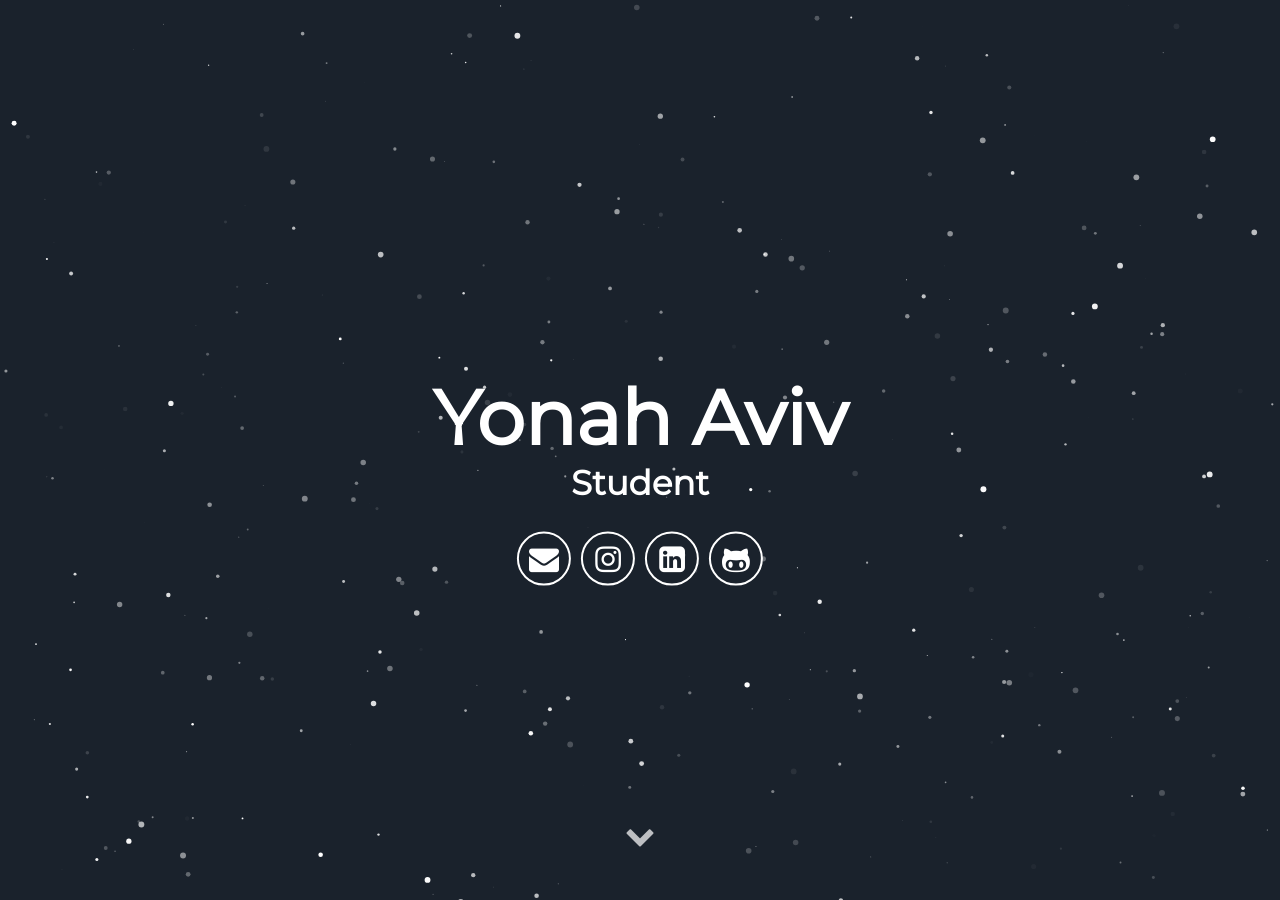
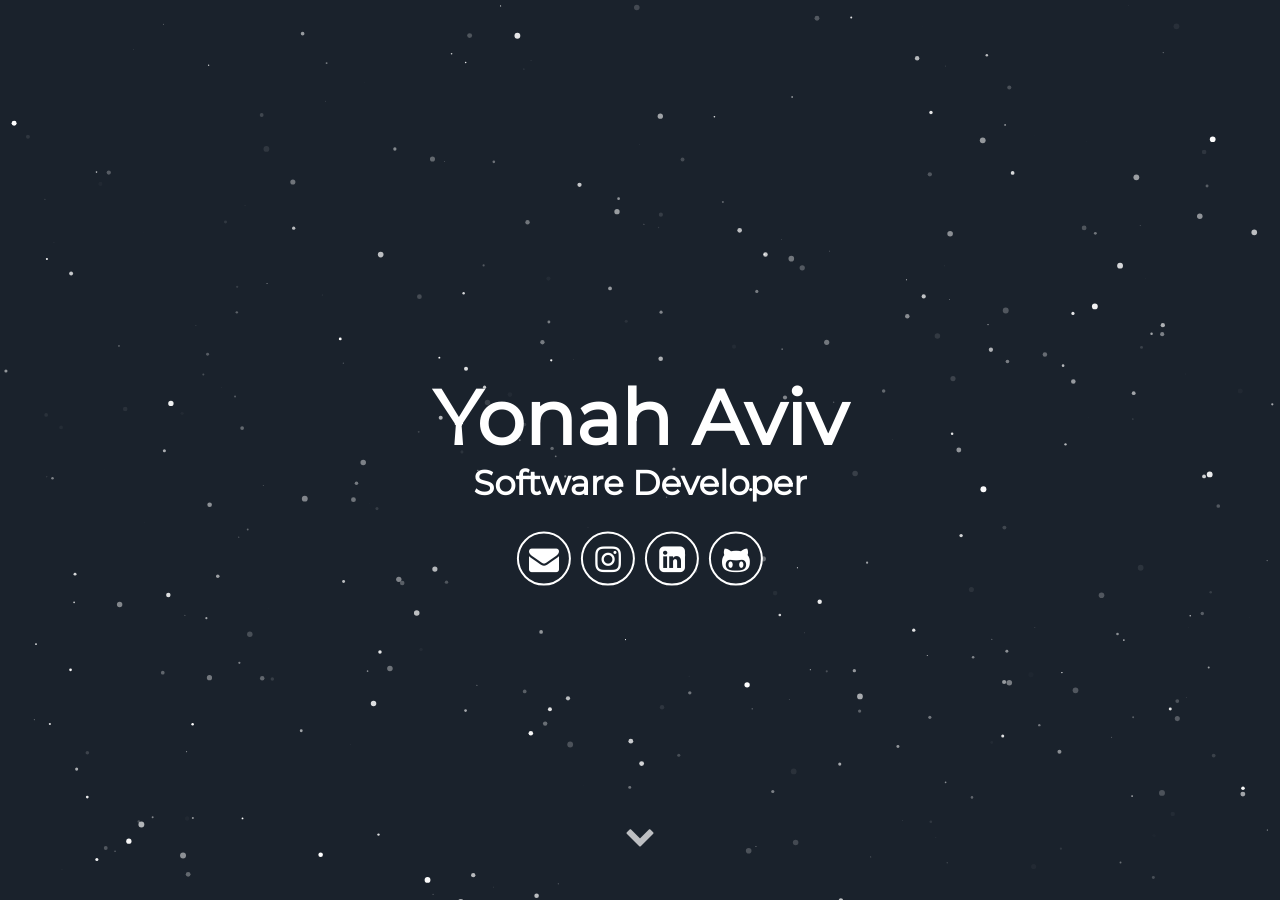
Before and after one commit to y330/y330, a Jekyll site: the page built from index.html, in a window 1280 px wide and 900 px high. Built offline with Jekyll 4.4.1, drawn with Linux system fonts in a browser that asks for light colours; some web fonts are replaced.

Commit message:
Update _config.yml

```diff
--- a/_config.yml
+++ b/_config.yml
@@ -7,7 +7,7 @@ url: "https://yonahaviv.netlify.app" # the base hostname & protocol for your sit
 # User settings
 username: Yonah Aviv
 user_description: I am a highschool student but at the same time, a relatively exceptional computer programmer. I code in Python, am learning JavaScript, and swotting Machine Learning, among other things.
-user_title: Student
+user_title: Software Developer
 email: avivyonah@gmail.com
 # twitter_username: lorem_ipsum
 # github_username:  lorem_ipsum
```
